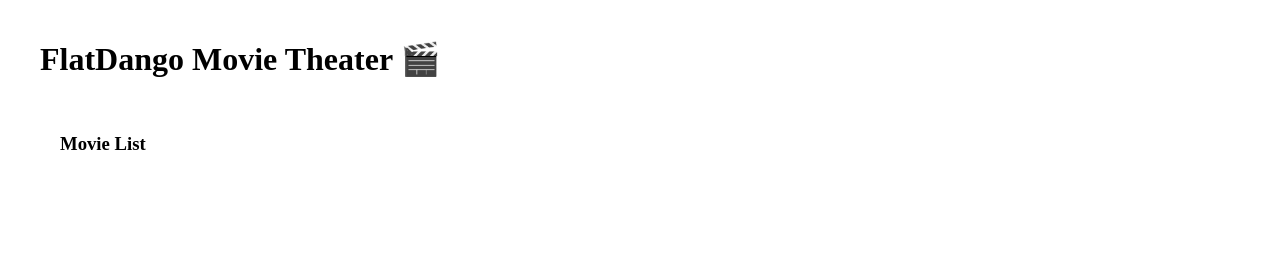
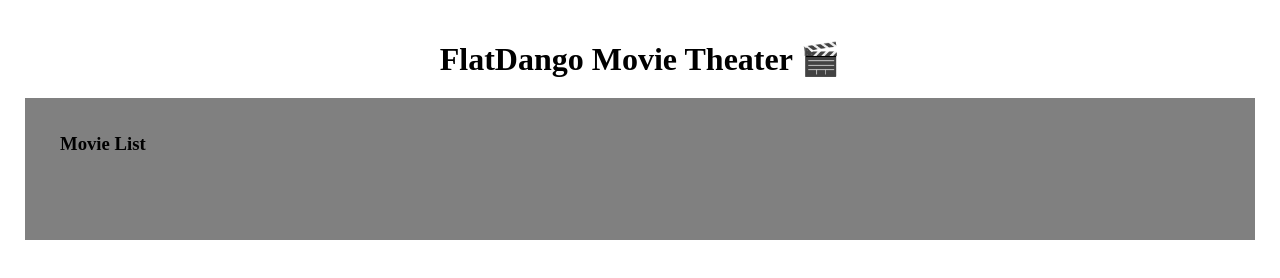
Before and after one commit to PapitoSpence/code-challenge3, a website: page index.html in a window 1280 px wide. Drawn offline with Linux system fonts and the light colour scheme; no server answers.

Commit message:
completed

```diff
--- a/index.html
+++ b/index.html
@@ -9,7 +9,7 @@
   </head>
   <body>
     <header>
-      <h1>FlatDango Movie Theater 🎬</h1>
+      <h1 class="headers">FlatDango Movie Theater 🎬</h1>
     </header>
     <main>
       <!-- movies list section -->
--- a/style.css
+++ b/style.css
@@ -10,3 +10,7 @@ font-size: 26px;
 font-family: 'Trebuchet MS','Lucida Grande', 'Lucida Sans Unicode', 'Lucida Sans' Arial, sans-serif;
 font-weight: 900;
 }
+main {
+background-color: grey;
+}
+.headers{text-align: center;}
```
